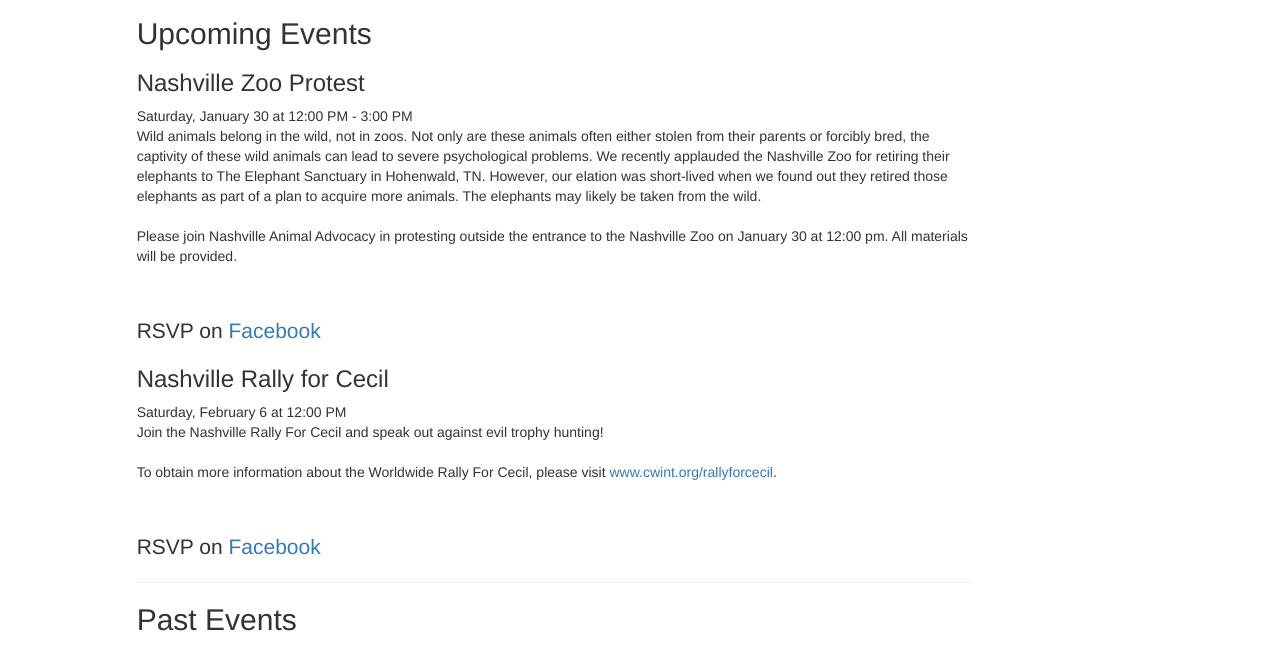
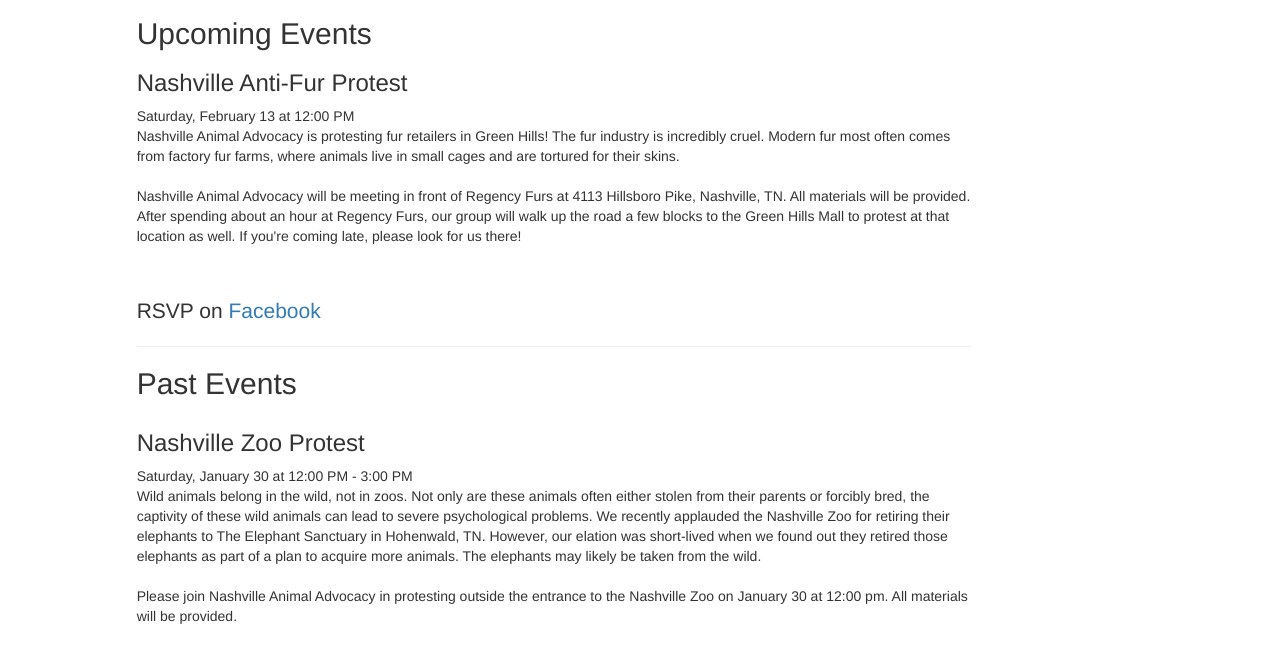
Before and after one commit to tricialeb/NAA, a plain HTML site: page public/index.html in a window 1280 px wide. Both pictures are taken after a click on the tab "Events". Shown: the part 61-724 px from the top of the page. Drawn offline with Linux system fonts and the light colour scheme; a script that the page names is missing.

Commit message:
added ani fur protest and moved other events to past event

```diff
--- a/public/index.html
+++ b/public/index.html
@@ -95,6 +95,27 @@
 
 									<h2>Upcoming Events</h2>
 									<h3>
+										Nashville Anti-Fur Protest
+									</h3>
+									<p>
+										Saturday, February 13 at 12:00 PM
+										<br>
+										Nashville Animal Advocacy is protesting fur retailers in Green Hills!
+										The fur industry is incredibly cruel. Modern fur most often comes from factory fur farms, where animals live in small cages and are tortured for their skins.
+										<br><br>
+										Nashville Animal Advocacy will be meeting in front of Regency Furs at 4113 Hillsboro Pike, Nashville, TN. All materials will be provided.
+										After spending about an hour at Regency Furs, our group will walk up the road a few blocks to the Green Hills Mall to protest at that location as well. If you're coming late, please look for us there!
+									</p>
+									<br><br><p class="lead"> RSVP on <a href="https://www.facebook.com/events/656402771166270/" target="_blank">Facebook</a></p>
+									<hr/>
+									<h2>
+										Past Events
+									</h2>
+								</div>
+							</div>
+							<div class="row">
+								<div class="col-md-10">
+								<h3>
 										Nashville Zoo Protest
 									</h3>
 									<p>
@@ -118,14 +139,6 @@
 										To obtain more information about the Worldwide Rally For Cecil, please visit <a href="http://www.cwint.org/rallyforcecil" target="_blank">www.cwint.org/rallyforcecil</a>.</p>
 									<br><br>
 									<p class="lead"> RSVP on <a href="https://www.facebook.com/events/1222900921060670/" target="_blank">Facebook</a></p>
-									<hr/>
-									<h2>
-										Past Events
-									</h2>
-								</div>
-							</div>
-							<div class="row">
-								<div class="col-md-10">
 								<h3>
 										Volunteer at the Pig Preserve
 									</h3>
```
